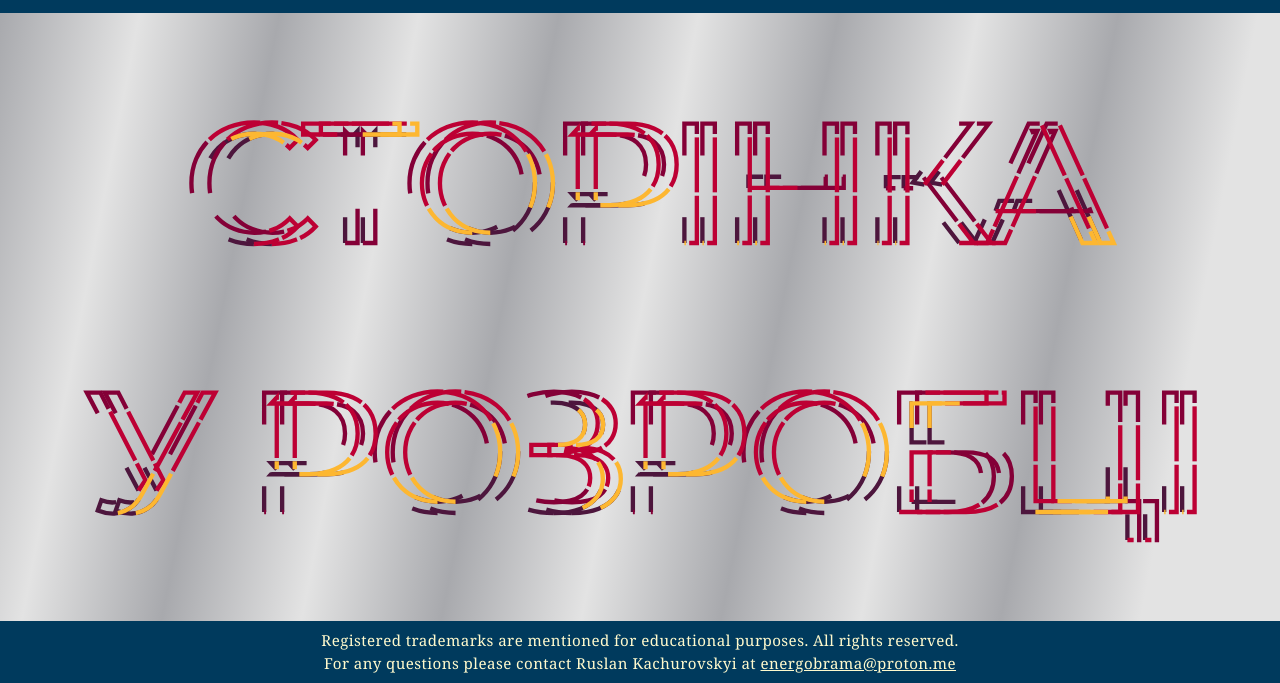
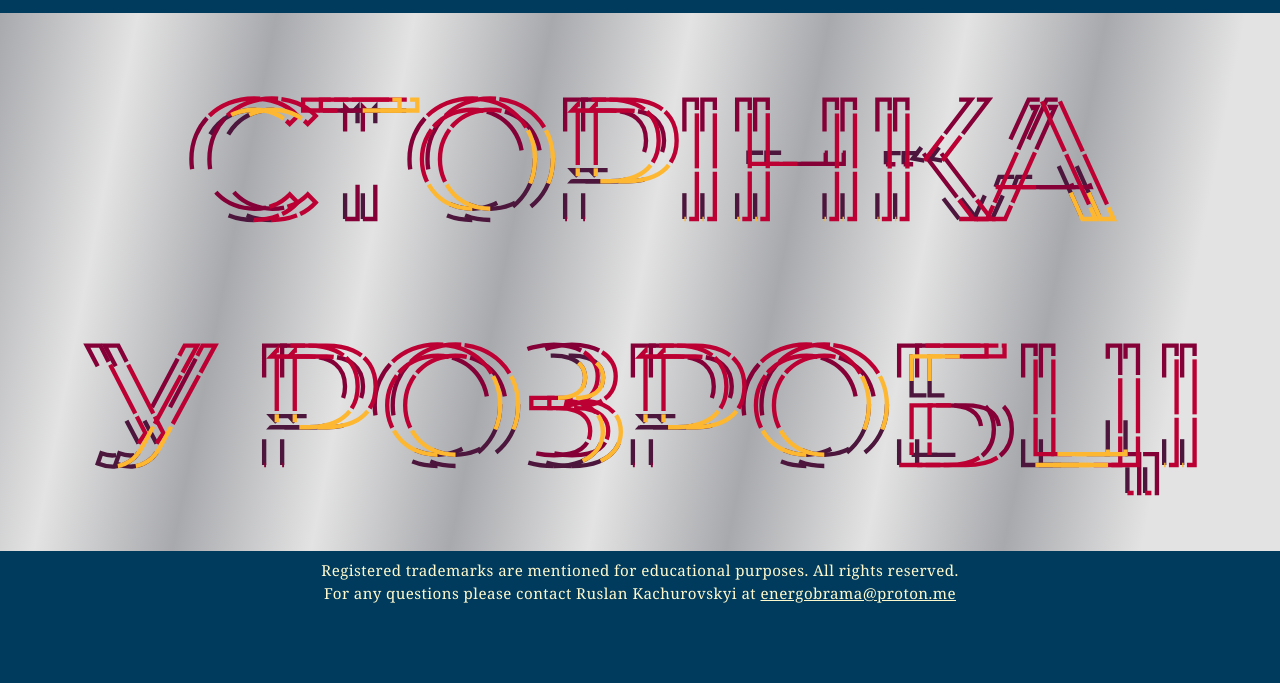
Before and after one commit to Ruthenus/SchweitzerUkraine, a plain HTML site: page products.html in a window 1280 px wide. Shown: the part 117-800 px from the top of the page. Drawn offline with Linux system fonts and the light colour scheme.

Commit message:
Усунення недоліків адаптивності

```diff
--- a/css/styles.css
+++ b/css/styles.css
@@ -35,6 +35,7 @@ instagram.html, немає згадки про :has в інструментах
   flex-direction: column;
   height: 100vh;
   overflow: hidden;
+  background-color: #003a5d;
 }
 
 /* body:has(main.orders) */
@@ -208,7 +209,7 @@ main.sel_hyperlinks {
 
 footer {
   display: block;
-  align-items: center;
+  /* align-items: center; */
   position: relative;
   bottom: 0;
   left: 0;
@@ -652,6 +653,10 @@ section.animation {
     --side: 14vw;
   }
 
+  #body_products_page {
+    height: calc(100vh - 70px);
+  }
+
   main {
     margin-top: 22vh;
     margin-bottom: 12vh;
```
Also changed, not shown: animation.html (+1 -1 lines), css/formfactor.css (+11 -0 lines), orders.html (+1 -1 lines).
